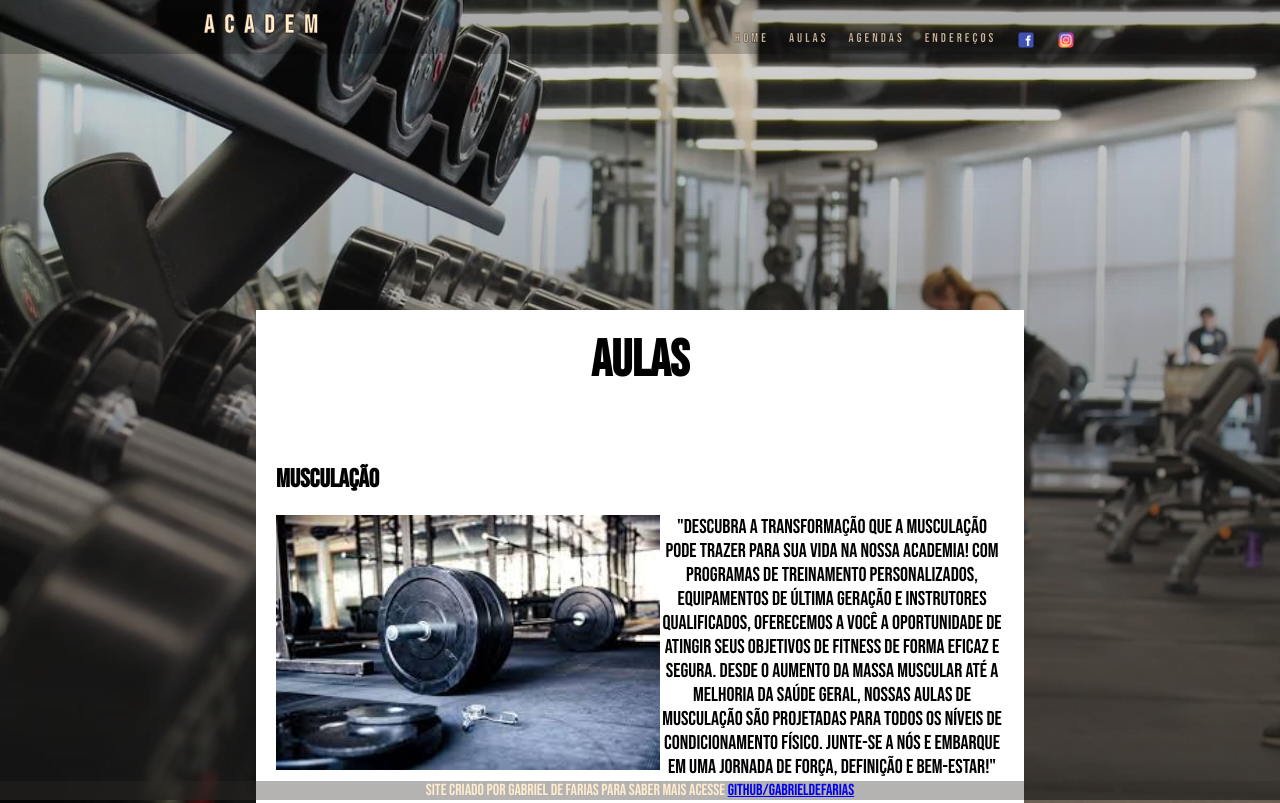
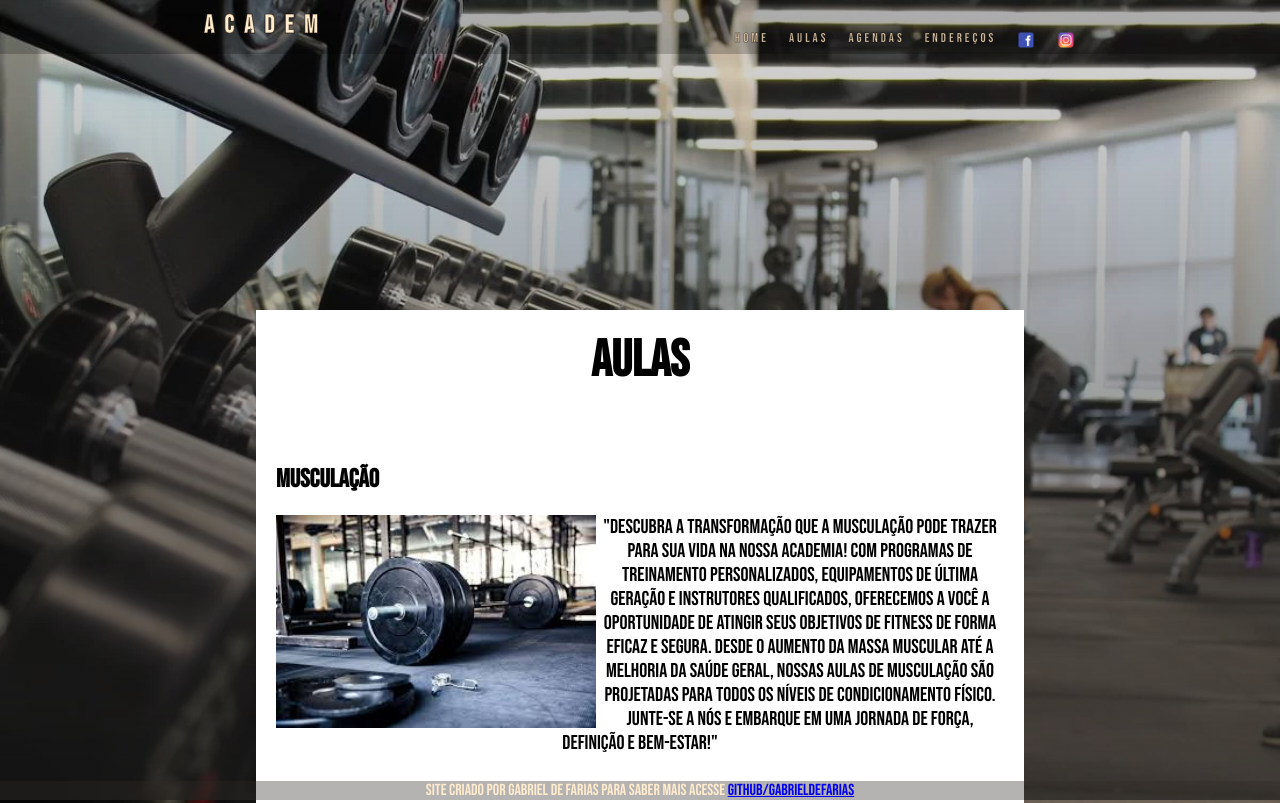
Before and after one commit to GabrielFariasL/project-academ, a plain HTML site: page aulas.html in a window 1280 px wide. Shown: the top 803 px of the page. Drawn offline with Linux system fonts and the light colour scheme.

Commit message:
Update style.css

```diff
--- a/style.css
+++ b/style.css
@@ -107,7 +107,8 @@ main a:hover{
     text-align: left;
 }
 .aula img{
-    width:max(200px,30vw);
+    width:max(200px,25vw);
+    max
 }
 footer{
     bottom: 0;
```
